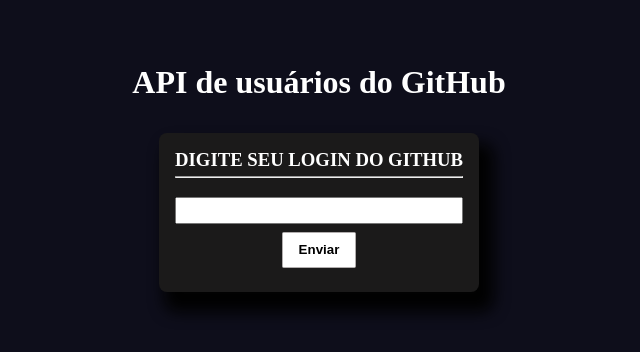
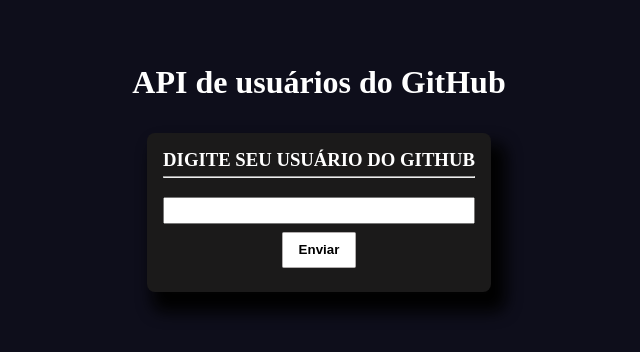
Before and after one commit to Matheuspgonsalves/ApiGithub, a plain HTML site: page index.html in a window 1280 px wide. Shown: the whole page, without its empty margins (321-961 px from the left). Drawn offline with Linux system fonts and the light colour scheme; a web font is replaced by a local one.

Commit message:
Alterando título do form

```diff
--- a/index.html
+++ b/index.html
@@ -13,7 +13,7 @@
 
         <div id="conteudo">
             <form id="form">
-                <h3>DIGITE SEU LOGIN DO GITHUB</h3>
+                <h3>DIGITE SEU USUÁRIO DO GITHUB</h3>
 
                 <hr>
 
```
